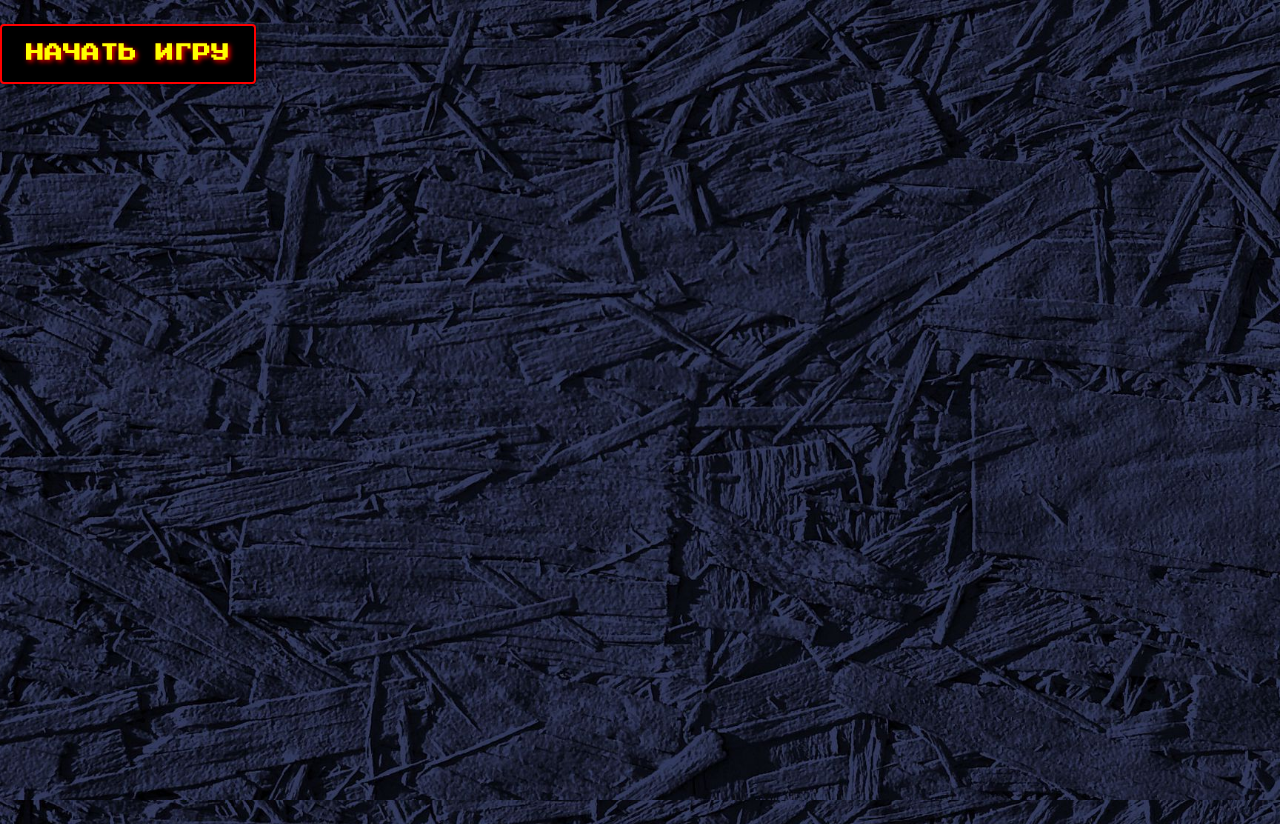
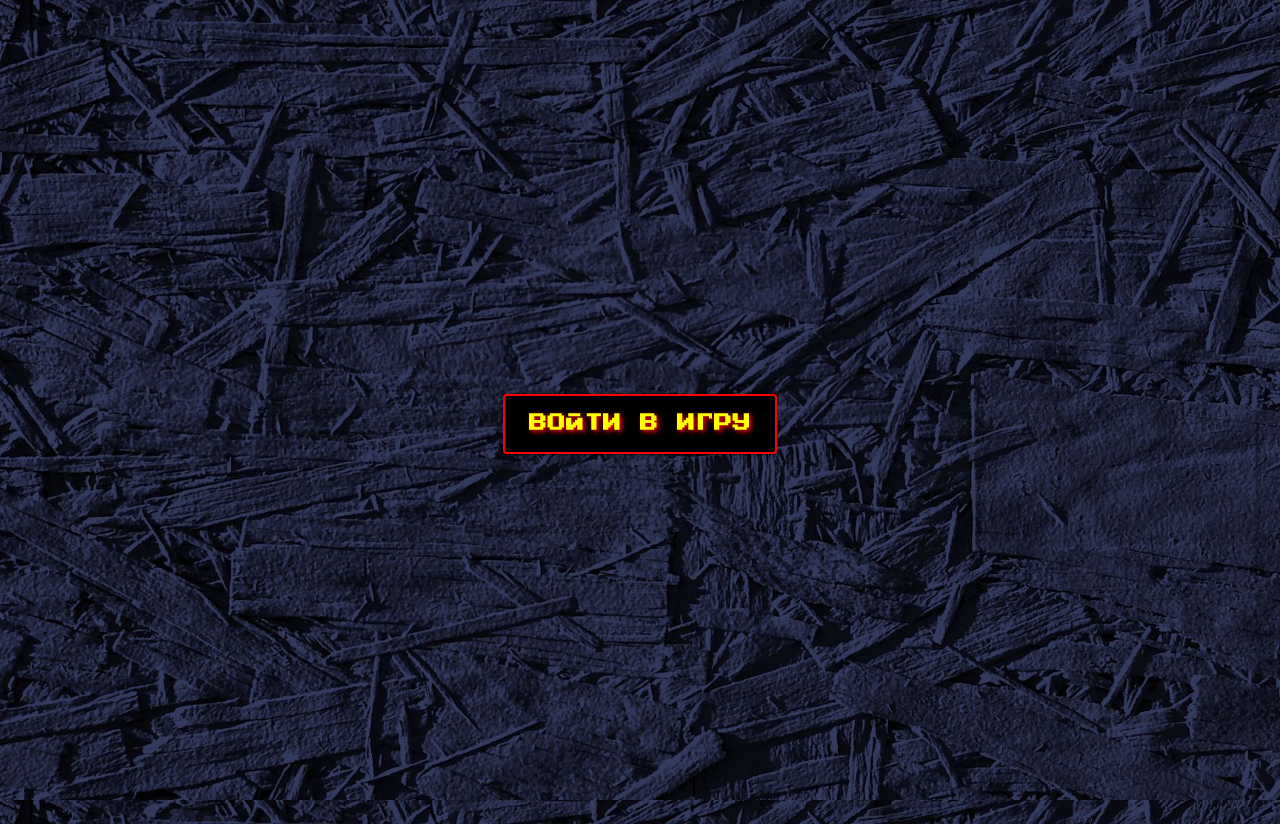
Before and after one commit to eSh-f/mineswapperMK, a React (Create React App) app: page / in a window 1280 px wide. Built offline with nearby package versions, Linux system fonts and the light colour scheme.

Commit message:
fix startPage

```diff
--- a/src/pages/StartPage.tsx
+++ b/src/pages/StartPage.tsx
@@ -6,7 +6,15 @@ const StartPage = () => {
   const navigate = useNavigate();
 
   return (
-    <Box mt={3}>
+    <Box
+      mt={3}
+      sx={{
+        display: "flex",
+        justifyContent: "center",
+        alignItems: "center",
+        height: "100vh",
+      }}
+    >
       <Button
         onClick={() => {
           navigate("/settings");
@@ -27,7 +35,7 @@ const StartPage = () => {
           },
         }}
       >
-        Начать игру
+        Войти в игру
       </Button>
     </Box>
   );
```
